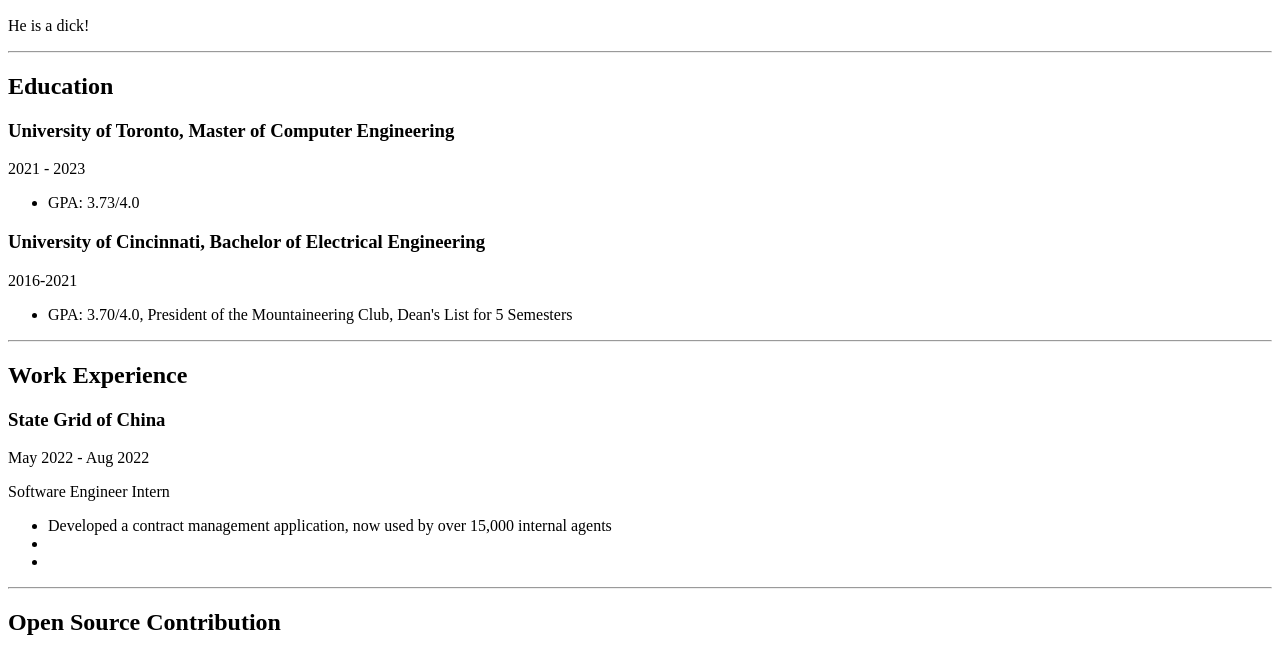
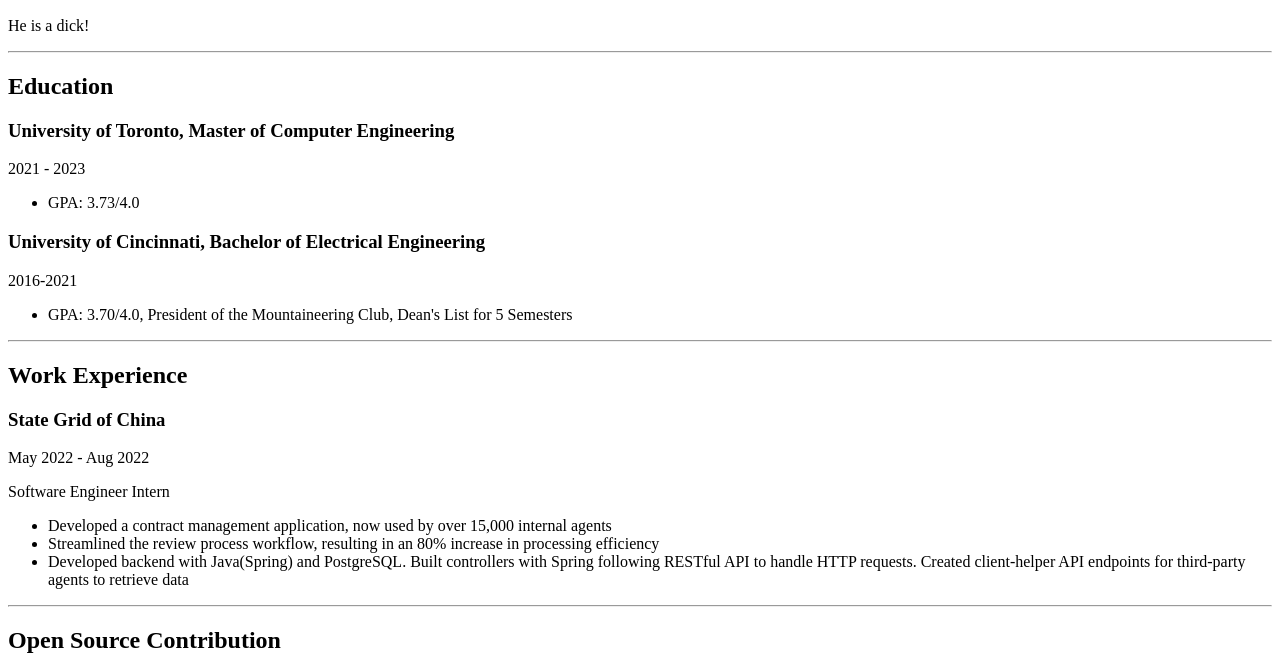
Before and after one commit to chestnutFan/My-Resume, a plain HTML site: page index.html in a window 1280 px wide. Shown: the part 110-763 px from the top of the page. Drawn offline with Linux system fonts and the light colour scheme.

Commit message:
Update resume

```diff
--- a/index.html
+++ b/index.html
@@ -33,8 +33,8 @@
     <p>Software Engineer Intern</p>
     <ul>
         <li>Developed a contract management application, now used by over 15,000 internal agents</li>
-        <li></li>
-        <li></li>
+        <li>Streamlined the review process workflow, resulting in an 80% increase in processing efficiency</li>
+        <li>Developed backend with Java(Spring) and PostgreSQL. Built controllers with Spring following RESTful API to handle HTTP requests. Created client-helper API endpoints for third-party agents to retrieve data</li>
     </ul>
     <hr>
 
```
